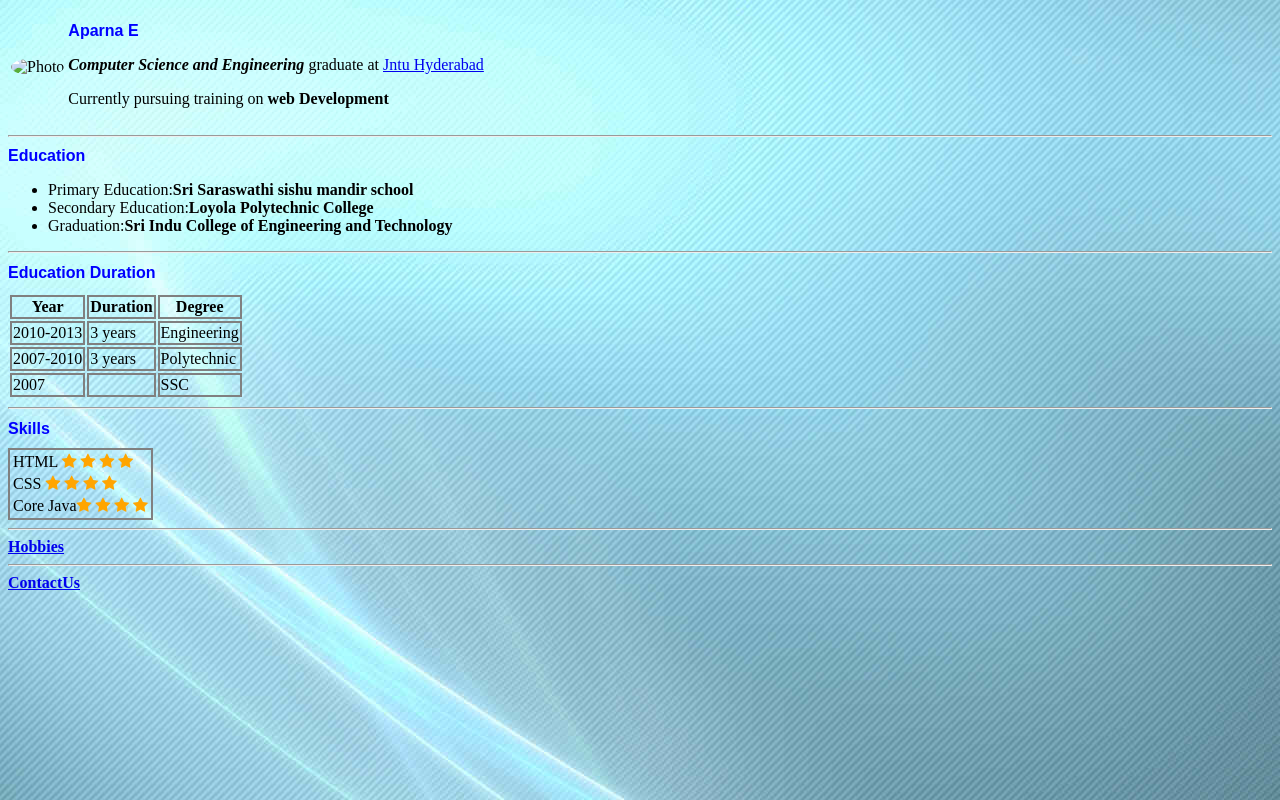
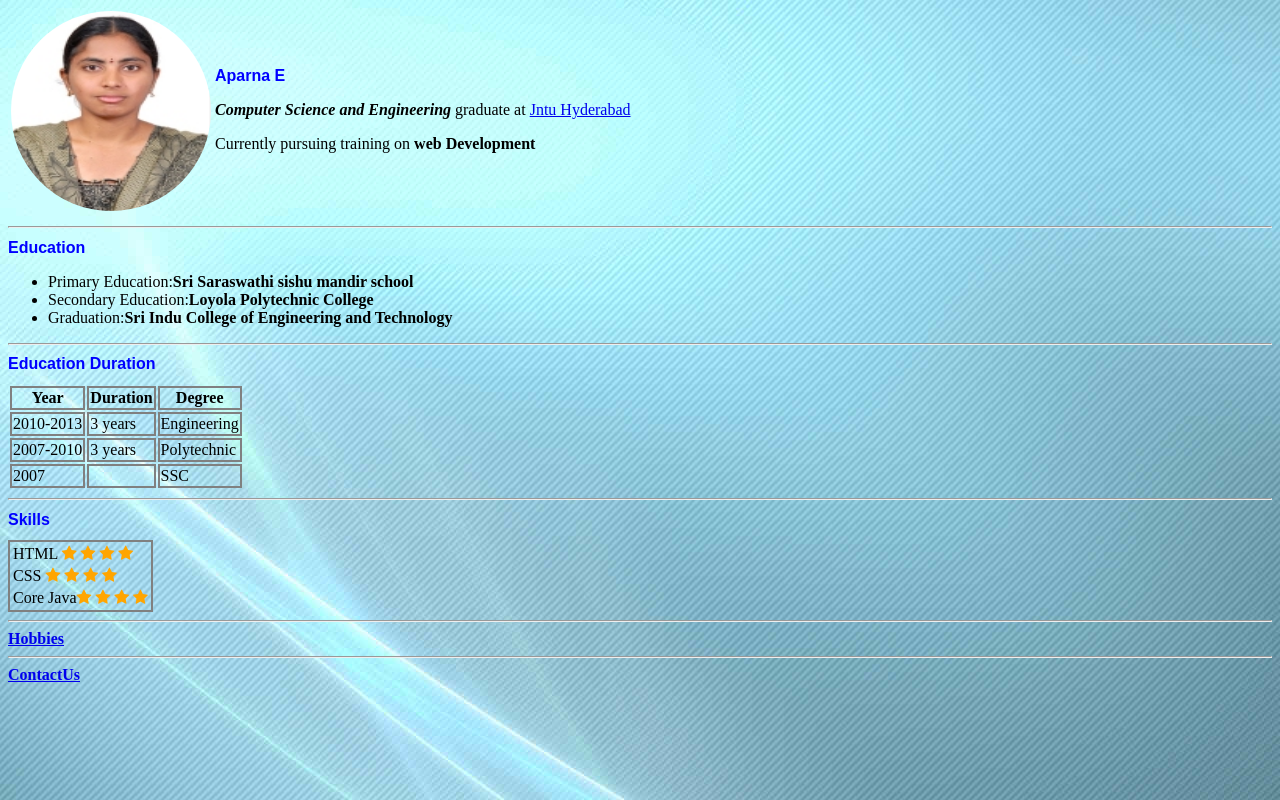
Before and after one commit to EnjuAparna/SampleProject1, a plain HTML site: page index2.html in a window 1280 px wide. Drawn offline with Linux system fonts and the light colour scheme.

Commit message:
Update index2.html

```diff
--- a/index2.html
+++ b/index2.html
@@ -36,7 +36,7 @@
 <body>
     <table >
         <tr>
-            <td ><img src="./Assets/22.jpg" alt="Photo" ></td>
+            <td ><img src="22.jpg" alt="Photo" ></td>
             <td> <h1 class="heading">Aparna E</h1>
                 <p><b><i>Computer Science and Engineering</i></b> graduate at <a href="https://www.jntuh.ac.in/">Jntu Hyderabad</a></p>
                 <p>Currently pursuing training on <b>web Development</b></p>
```
